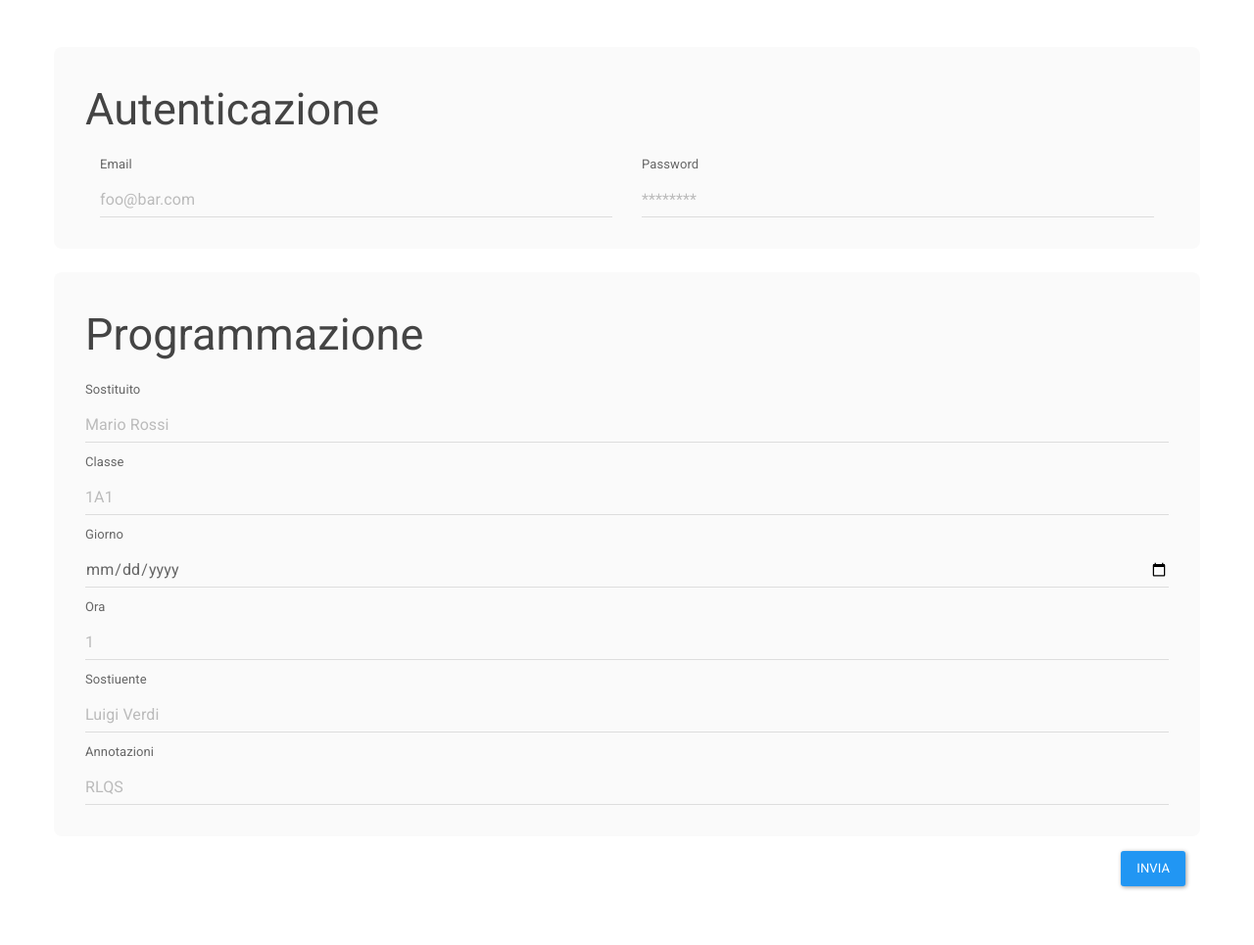
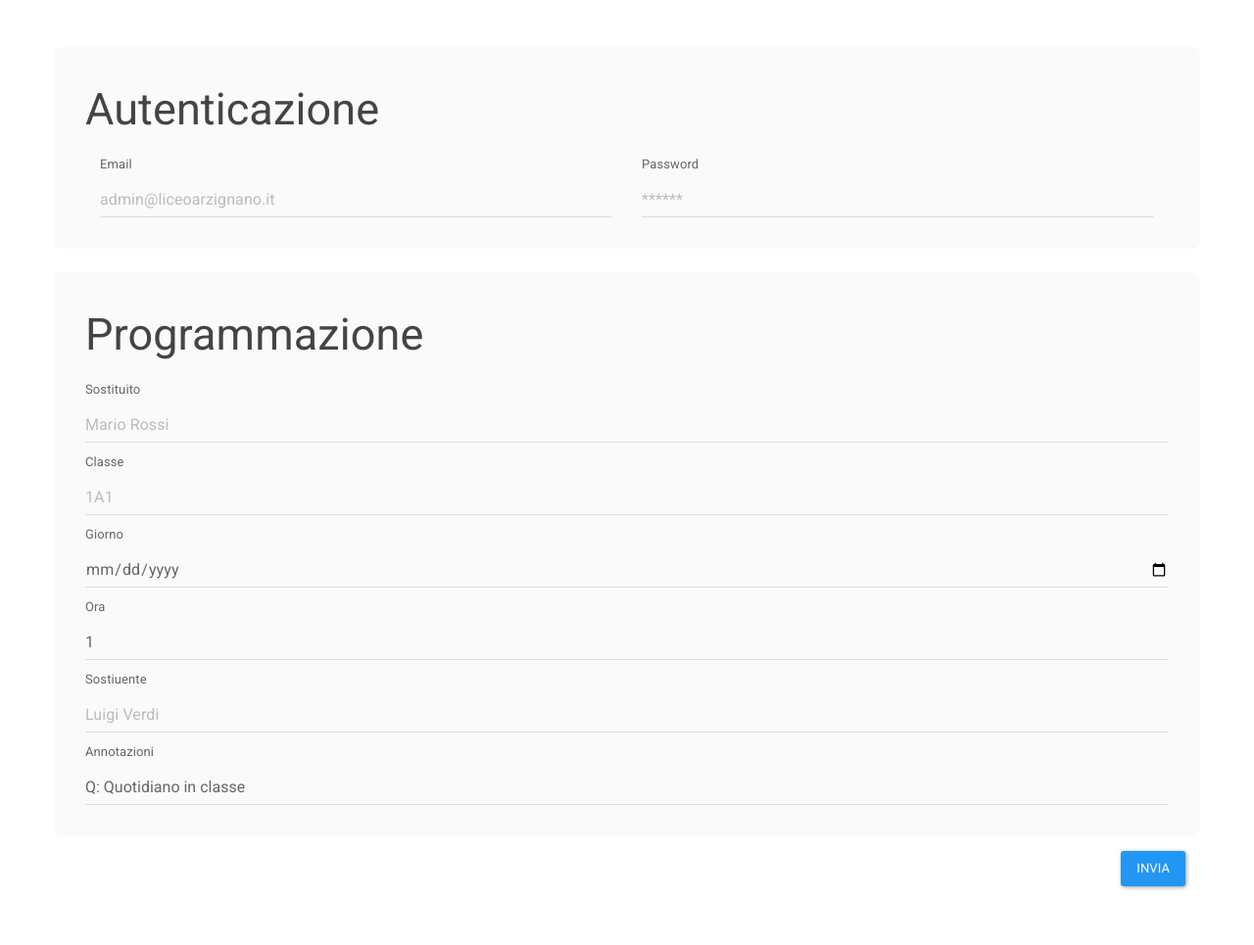
Before and after one commit to liceoArzignano/poster, a Flask app: template templates/index.html in a window 1280 px wide. Shown: the part 193-1158 px from the top of the page at 98% size. Run offline with Flask 2, Linux system fonts and the light colour scheme; the template is opened without the code that fills it, so the values that code supplies are empty; parts of the project's set-up code (start-up, migrations or seed data) failed here and were passed over.

Commit message:
Form improvements
Signed-off-by: Joey <bevilacquajoey@gmail.com>

```diff
--- a/main.py
+++ b/main.py
@@ -1,5 +1,5 @@
 from flask import Flask, render_template, flash, request
-from wtforms import Form, validators, StringField, PasswordField, IntegerField, DateField
+from wtforms import Form, validators, StringField, PasswordField, DateField, SelectField
 
 import firebase
 
@@ -21,9 +21,9 @@ class PosterForm(Form):
     target = StringField("Sostituto:", validators=[validators.required()])
     location = StringField("Classe:", validators=[validators.required(), validators.regexp("[1-5][a-f][1-5]?")])
     day = DateField("Giorno:", validators=[validators.required()])
-    hour = IntegerField("Ora:", validators=[validators.required(), validators.regexp("[1-5]")])
+    hour = SelectField("Ora:")
     replacer = StringField("Sostituente:", validators=[validators.required()])
-    flags = StringField("Annotazioni:", validators=[validators.regexp("[QLSRAUqlsrau]+")])
+    flags = SelectField("Annotazioni:")
 
 
 DEBUG = True
@@ -42,7 +42,7 @@ def post():
             request.form["day"],
             request.form["hour"],
             request.form["replacer"],
-            request.form["flags"]
+            request.form["flags"].split(":")[0]
         )
 
         firebase.database_push(replacement)
--- a/templates/index.html
+++ b/templates/index.html
@@ -34,7 +34,7 @@
         {% endwith %}
         <br>
 
-        <form method="post" role="form" action="/postit" class="main-div">
+        <form class="main-div" action="/postit" method="post" role="form">
             {{ form.csrf }}
             <div class="form-group form-box">
 
@@ -42,13 +42,13 @@
                     <h2>Autenticazione</h2>
 
                     <div class="col-md-6 mb-3">
-                        <label for="email" class="input-label">Email</label>
-                        <input class="form-control" type="email" id="email" name="email" placeholder="foo@bar.com">
+                        <label class="input-label" for="email">Email</label>
+                        <input class="form-control" id="email" name="email" placeholder="admin@liceoarzignano.it" type="email">
                     </div>
 
                     <div class="col-md-6 mb-3">
-                        <label for="password" class="input-label">Password</label>
-                        <input class="form-control" type="password" id="password" name="password" placeholder="********">
+                        <label class="input-label" for="password">Password</label>
+                        <input class="form-control" id="password" name="password" placeholder="******" type="password">
                     </div>
                 </div>
 
@@ -57,27 +57,39 @@
                 <div class="row boxed-div">
                     <h2>Programmazione</h2>
 
-                    <label for="target" class="input-label">Sostituito</label>
-                    <input class="form-control" type="text" id="target" name="target" placeholder="Mario Rossi">
+                    <label class="input-label" for="target">Sostituito</label>
+                    <input class="form-control" autocomplete="off" id="target" name="target" placeholder="Mario Rossi" type="text">
 
-                    <label for="location" class="input-label">Classe</label>
-                    <input class="form-control" type="text" id="location" maxlength="3" name="location" placeholder="1A1">
+                    <label class="input-label" for="location">Classe</label>
+                    <input class="form-control" autocomplete="off" id="location" maxlength="3" name="location" placeholder="1A1" type="text">
 
-                    <label for="day" class="input-label">Giorno</label>
-                    <input class="form-control" type="date" id="day" name="day">
+                    <label class="input-label" for="day">Giorno</label>
+                    <input class="form-control" id="day" name="day" type="date">
 
                     <label for="hour" class="input-label">Ora</label>
-                    <input class="form-control" type="number" max="5" min="1" id="hour" name="hour" placeholder="1">
+                    <select class="form-control" autocomplete="off" id="hour" name="hour">
+                        <option>1</option>
+                        <option>2</option>
+                        <option>3</option>
+                        <option>4</option>
+                        <option>5</option>
+                    </select>
 
                     <label for="replacer" class="input-label">Sostiuente</label>
-                    <input class="form-control" type="text" id="replacer" name="replacer" placeholder="Luigi Verdi">
+                    <input class="form-control" autocomplete="off" id="replacer" name="replacer" placeholder="Luigi Verdi" type="text">
 
                     <label for="flags" class="input-label">Annotazioni</label>
-                    <input class="form-control" type="text" id="flags" name="flags" placeholder="RLQS">
+                    <select class="form-control" autocomplete="off" id="flags" name="flags">
+                        <option>Q: Quotidiano in classe</option>
+                        <option>L: Lezione</option>
+                        <option>O: Orario di servizio</option>
+                        <option>R: Banca ore</option>
+                        <option>A: Attesa conferma</option>
+                    </select>
                 </div>
             </div>
 
-            <button type="submit" class="btn btn-primary send-btn">Invia</button>
+            <button class="btn btn-primary send-btn" type="submit">Invia</button>
         </form>
     </div>
 </body>
```
